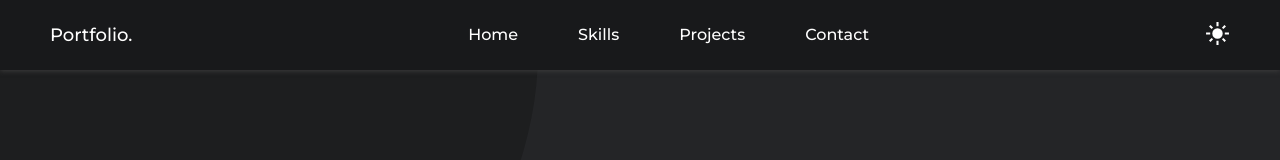
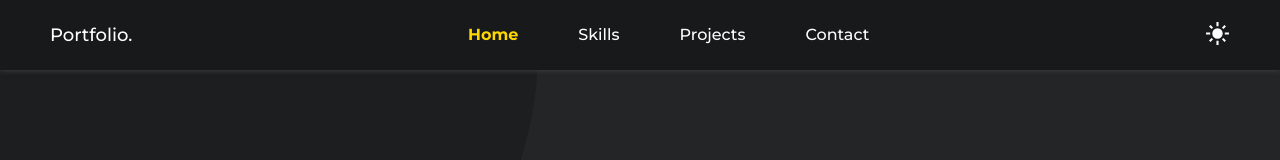
Before and after one commit to viethoang1520/portfolio, a React (Vite) app: page / in a window 1280 px wide. Shown: the top 160 px of the page. Built offline with nearby package versions, Linux system fonts and the light colour scheme; a web font is replaced by a local one.

Commit message:
modify navbar selection states

```diff
--- a/src/Components/Header/Header.jsx
+++ b/src/Components/Header/Header.jsx
@@ -4,23 +4,26 @@ import('./Header.scss')
 import { useDispatch } from 'react-redux';
 import { toggle } from '@/store/theme/themeSlice';
 import { useSelector } from 'react-redux';
+import { useState } from 'react';
 function Header() {
   const dispatch = useDispatch();
   const handleToggle = () => {
     dispatch(toggle());
   };
   const theme = useSelector((state) => state.theme.theme);
-  console.log(theme);
+
+  const [navbarSelected, setNavbarSelected] = useState('Home');
+
   return (
     <div className="header">
       <div className="logo-block">
        Portfolio.
       </div>
       <ul className="navbar-list">
-        <a href='#introduction'><li className='navbar-items'>Home</li></a>
-        <a href='#skill'><li className='navbar-items'>Skills</li></a>
-        <a href='#projects'><li className='navbar-items'>Projects</li></a>
-        <a href='#contact'><li className='navbar-items'>Contact</li></a>
+        <a href='#introduction'><li className={`navbar-items ${navbarSelected === 'Home' ? 'active' : ''}`} onClick={() => setNavbarSelected('Home')}>Home</li></a>
+        <a href='#skill'><li className={`navbar-items ${navbarSelected === 'Skills' ? 'active' : ''}`} onClick={() => setNavbarSelected('Skills')}>Skills</li></a>
+        <a href='#projects'><li className={`navbar-items ${navbarSelected === 'Projects' ? 'active' : ''}`} onClick={() => setNavbarSelected('Projects')}>Projects</li></a>
+        <a href='#contact'><li className={`navbar-items ${navbarSelected === 'Contact' ? 'active' : ''}`} onClick={() => setNavbarSelected('Contact')}>Contact</li></a>
       </ul>
       <div onClick={handleToggle} className="right-block">
         {theme === 'light-theme' ?(
--- a/src/Components/Header/Header.scss
+++ b/src/Components/Header/Header.scss
@@ -10,9 +10,6 @@
   top: 0;
   z-index: 999;
   box-shadow: 0 1px 5px rgb(61, 61, 61);
-  // backdrop-filter: blur(24px); // equivalent to 'backdrop-blur-xl'
-  // box-shadow: 0 1px 2px rgba(0, 0, 0, 0.05); // equivalent to 'shadow-sm'
-  // transition: all 200ms ease-in-out;
   .logo-block{
     font-weight: 500;
     font-size: 18px;
@@ -27,9 +24,12 @@
       font-weight: 500;
     }
     .navbar-items{
-
+      &.active{
+        color: #ffd700;
+        font-weight: 700;
+      }
       &:hover{
-        transform: scale(1.02);
+        color: #ffd700;
       }
     }
   }
```
